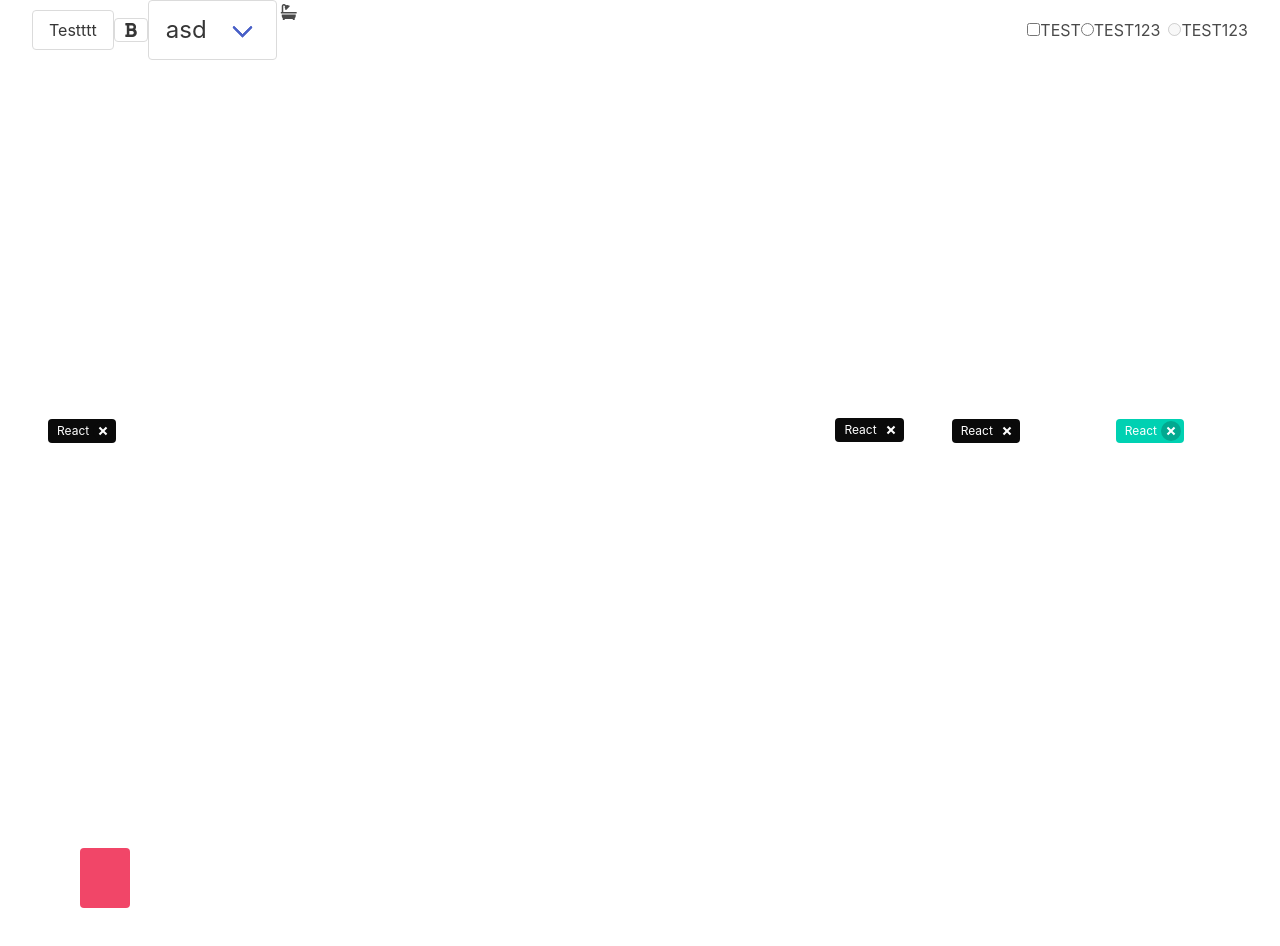
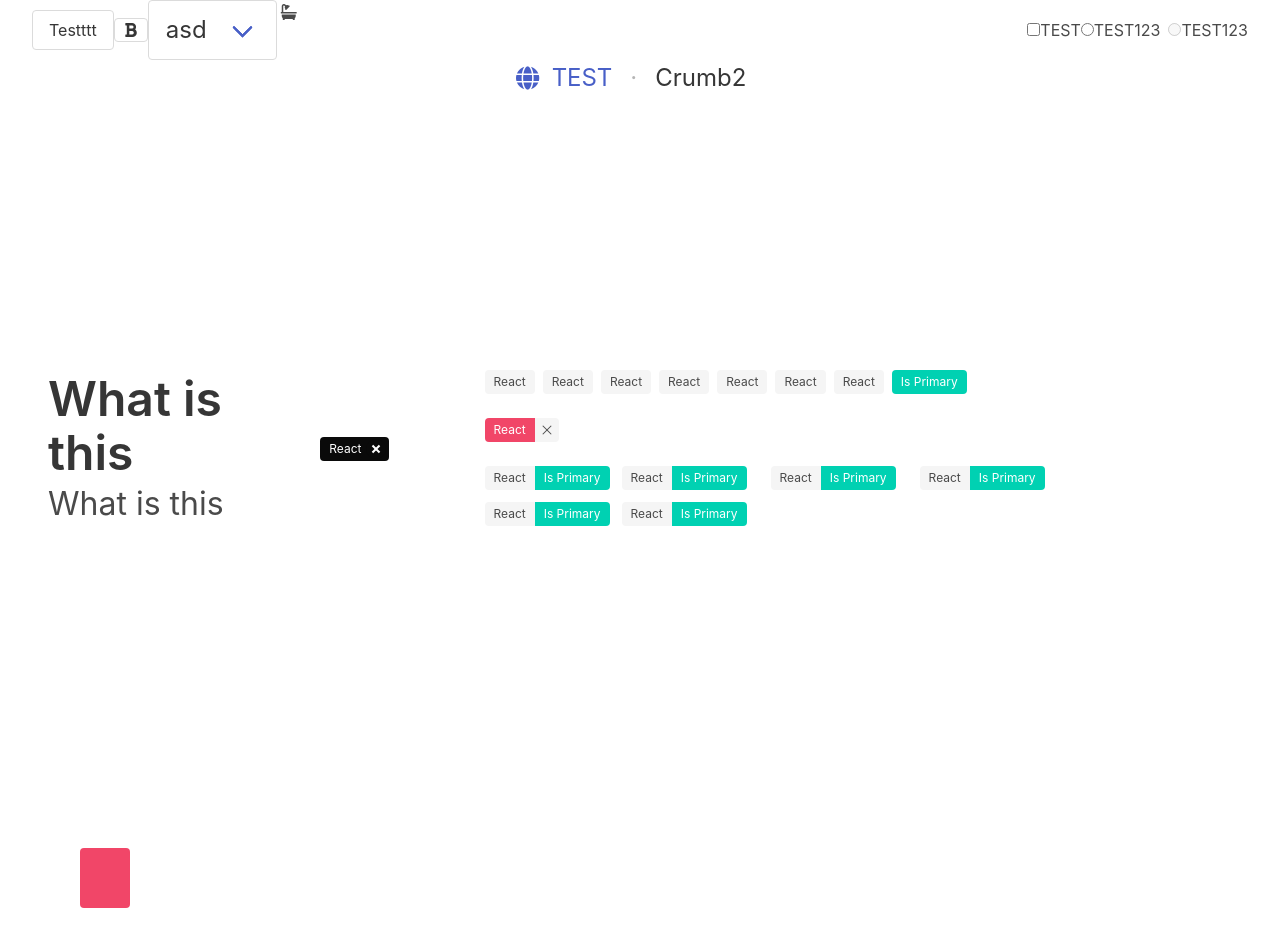
Before and after one commit to theoutlander/react-bulma, a React app: page / in a window 1280 px wide. Shown: the top 946 px of the page. Built offline with nearby package versions, Linux system fonts and the light colour scheme.

Commit message:
Added Breadcrumbs, title, subtitle Bug fixes and improvements

```diff
--- a/src/components/bulma.hoc.js
+++ b/src/components/bulma.hoc.js
@@ -10,6 +10,8 @@ function mapSize(props) {
 		return 'is-normal';
 	} else if (props.large) {
 		return 'is-large';
+	} else if (props.size >= 0) {
+		return `is-${props.size}`;
 	}
 
 	return '';
@@ -71,6 +73,31 @@ function mapModifiers(props) {
 
 	return classes.join(' ');
 }
+
+function mapAlignment(props) {
+	if (props.centered) {
+		return 'is-centered';
+	} else if (props.right) {
+		return 'is-right';
+	}
+
+	return '';
+}
+
+function mapSeparators(props) {
+	if (props.arrowSeparator) {
+		return 'has-arrow-separator';
+	} else if (props.bulletSeparator) {
+		return 'has-bullet-separator';
+	} else if (props.dotSeparator) {
+		return 'has-dot-separator';
+	} else if (props.succeedsSeparator) {
+		return 'has-succeeds-separator';
+	}
+
+	return '';
+}
+
 export default (Component) => {
 	return (props) => {
 		return (
@@ -80,6 +107,8 @@ export default (Component) => {
 				dimensionClass={mapDimension(props)}
 				colorClass={mapColors(props)}
 				modifierClass={mapModifiers(props)}
+				alignmentClass={mapAlignment(props)}
+				separatorClass={mapSeparators(props)}
 			/>
 		);
 	};
--- /dev/null
+++ b/src/components/components/breadcrumb.jsx
@@ -0,0 +1,26 @@
+import React from 'react';
+import PropTypes from 'prop-types';
+import { AlignmentProps } from '../props';
+import BulmaHOC from '../bulma.hoc';
+
+const BreadCrumb = (props) => {
+	return (
+		<li className={`${props.active && 'is-active'}`}>
+			<a href="#">
+				{props.icon && (
+					<React.Fragment>
+						<span className={`icon ${props.sizeClass}`}>
+							<i className={`fas ${props.icon}`} aria-hidden="true" />
+						</span>
+						<span>{props.children}</span>
+					</React.Fragment>
+				)}
+				{!props.icon && props.children}
+			</a>
+		</li>
+	);
+};
+
+BreadCrumb.propTypes = {};
+
+export default BulmaHOC(BreadCrumb);
--- /dev/null
+++ b/src/components/components/breadcrumbs.jsx
@@ -0,0 +1,23 @@
+import React from 'react';
+import PropTypes from 'prop-types';
+import { AlignmentProps, SeparatorProps, SizeProps } from '../props';
+import BulmaHOC from '../bulma.hoc';
+
+const BreadCrumbs = (props) => {
+	return (
+		<nav
+			className={`breadcrumb ${props.sizeClass} ${props.alignmentClass} ${props.separatorClass}`}
+			aria-label="breadcrumbs"
+		>
+			<ul>{props.children}</ul>
+		</nav>
+	);
+};
+
+BreadCrumbs.propTypes = {
+	...AlignmentProps,
+	...SeparatorProps,
+	...SizeProps
+};
+
+export default BulmaHOC(BreadCrumbs);
--- /dev/null
+++ b/src/components/elements/subtitle.jsx
@@ -0,0 +1,16 @@
+// https://bulma.io/documentation/elements/title/
+import React from 'react';
+import PropTypes from 'prop-types';
+import BulmaHOC from '../bulma.hoc';
+// import { SizeProps } from '../props';
+
+// Simple headings to add depth to your page
+const SubTitle = (props) => {
+	return <p className={`subtitle ${props.sizeClass}`}>{props.children}</p>;
+};
+
+SubTitle.propTypes = {
+	size: PropTypes.number
+};
+
+export default BulmaHOC(SubTitle);
--- /dev/null
+++ b/src/components/elements/title.jsx
@@ -0,0 +1,17 @@
+// https://bulma.io/documentation/elements/title/
+import React from 'react';
+import PropTypes from 'prop-types';
+import BulmaHOC from '../bulma.hoc';
+// import { SizeProps } from '../props';
+
+// Simple headings to add depth to your page
+const Title = (props) => {
+	return <p className={`title ${props.sizeClass} ${props.spaced && 'is-spaced'}`}>{props.children}</p>;
+};
+
+Title.propTypes = {
+	size: PropTypes.number,
+	spaced: PropTypes.string
+};
+
+export default BulmaHOC(Title);
--- a/src/components/props.js
+++ b/src/components/props.js
@@ -13,7 +13,8 @@ const SizeProps = {
 	small: PropTypes.bool,
 	medium: PropTypes.bool,
 	normal: PropTypes.bool,
-	large: PropTypes.bool
+	large: PropTypes.bool,
+	size: PropTypes.number
 };
 
 const ModifierProps = {
@@ -21,4 +22,16 @@ const ModifierProps = {
 	delete: PropTypes.bool
 };
 
-export { ColorProps, SizeProps, ModifierProps };
+const AlignmentProps = {
+	centered: PropTypes.bool,
+	right: PropTypes.bool
+};
+
+const SeparatorProps = {
+	dotSeparator: PropTypes.bool,
+	arrowSeparator: PropTypes.bool,
+	bulletSeparator: PropTypes.bool,
+	succeedsdotSeparator: PropTypes.bool
+};
+
+export { ColorProps, SizeProps, ModifierProps, AlignmentProps, SeparatorProps };
--- a/src/index.jsx
+++ b/src/index.jsx
@@ -34,7 +34,12 @@ import {
 	Content,
 	Tags,
 	Tag,
-	TagsGroup
+	TagsGroup,
+	Delete,
+	Title,
+	SubTitle,
+	BreadCrumbs,
+	BreadCrumb
 } from './react.bulma';
 
 function App() {
@@ -71,26 +76,66 @@ function App() {
 							</LevelRight>
 						</Level>
 					</Container>
+					<Container>
+						<BreadCrumbs large centered dotSeparator>
+							<BreadCrumb icon="fa-globe">TEST</BreadCrumb>
+							<BreadCrumb active>Crumb2</BreadCrumb>
+						</BreadCrumbs>
+					</Container>
 				</HeroHead>
 				<HeroBody>
 					<Container>
-						<Tag delete black>
-							React
-						</Tag>
+						<Title size={1}>What is this</Title>
+						<SubTitle size={3}>What is this</SubTitle>
 					</Container>
 					{/* <Content large>This is content</Content> */}
-					<Tag delete black>
-						React
-					</Tag>
 					<Section>
 						<Tag delete black>
 							React
 						</Tag>
 					</Section>
 					<Section>
-						<Tag primary delete>
-							React
-						</Tag>
+						<Tags multiline>
+							<Tag>React</Tag>
+							<Tag>React</Tag>
+							<Tag>React</Tag>
+							<Tag>React</Tag>
+							<Tag>React</Tag>
+							<Tag>React</Tag>
+							<Tag>React</Tag>
+							<Tag primary>Is Primary</Tag>
+						</Tags>
+						<Tags addons>
+							<Tag danger>React</Tag>
+							{/* <Delete /> */}
+							<a class="tag is-delete" />
+						</Tags>
+						<TagsGroup multiline>
+							<Tags addons>
+								<Tag>React</Tag>
+								<Tag primary>Is Primary</Tag>
+							</Tags>
+							<Tags addons>
+								<Tag>React</Tag>
+								<Tag primary>Is Primary</Tag>
+							</Tags>{' '}
+							<Tags addons>
+								<Tag>React</Tag>
+								<Tag primary>Is Primary</Tag>
+							</Tags>{' '}
+							<Tags addons>
+								<Tag>React</Tag>
+								<Tag primary>Is Primary</Tag>
+							</Tags>{' '}
+							<Tags addons>
+								<Tag>React</Tag>
+								<Tag primary>Is Primary</Tag>
+							</Tags>
+							<Tags addons>
+								<Tag>React</Tag>
+								<Tag primary>Is Primary</Tag>
+							</Tags>
+						</TagsGroup>
 					</Section>
 				</HeroBody>
 			</Hero>
```
Also changed, not shown: src/react.bulma.js (+10 -0 lines).
